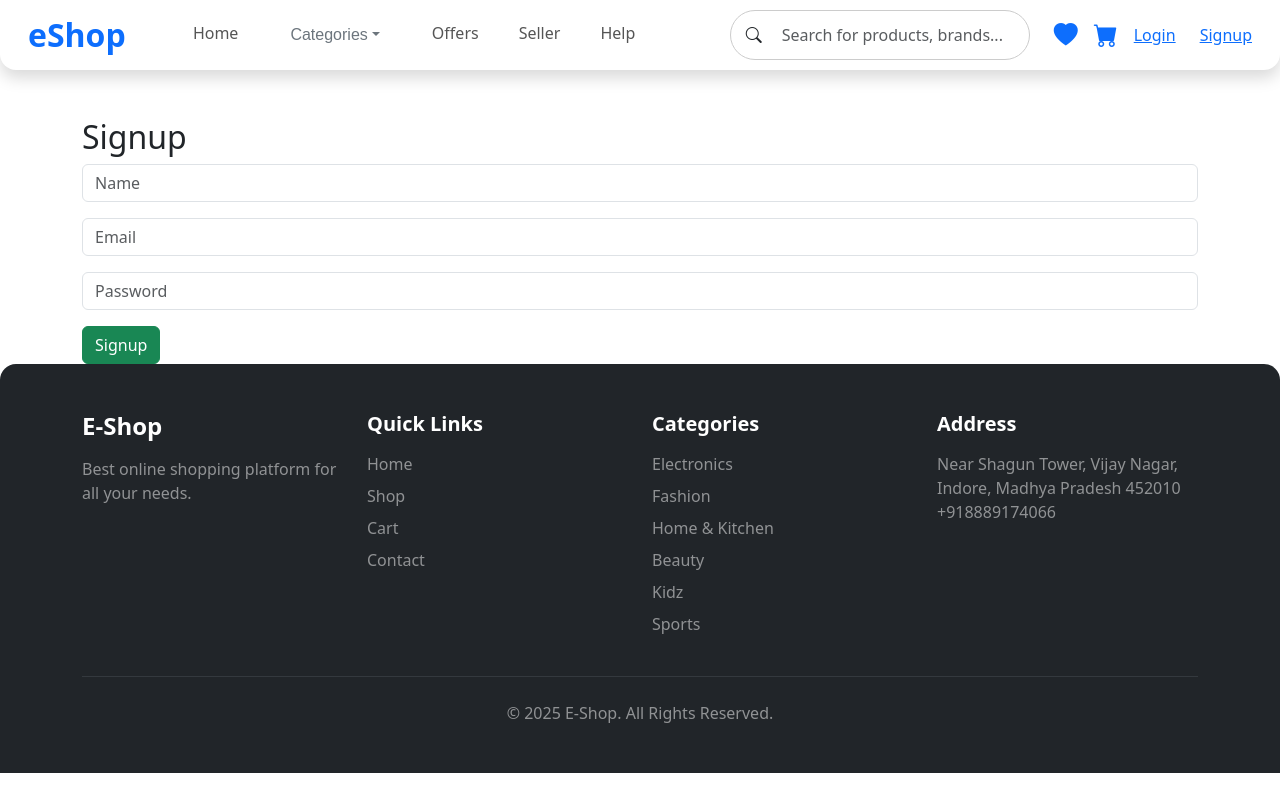
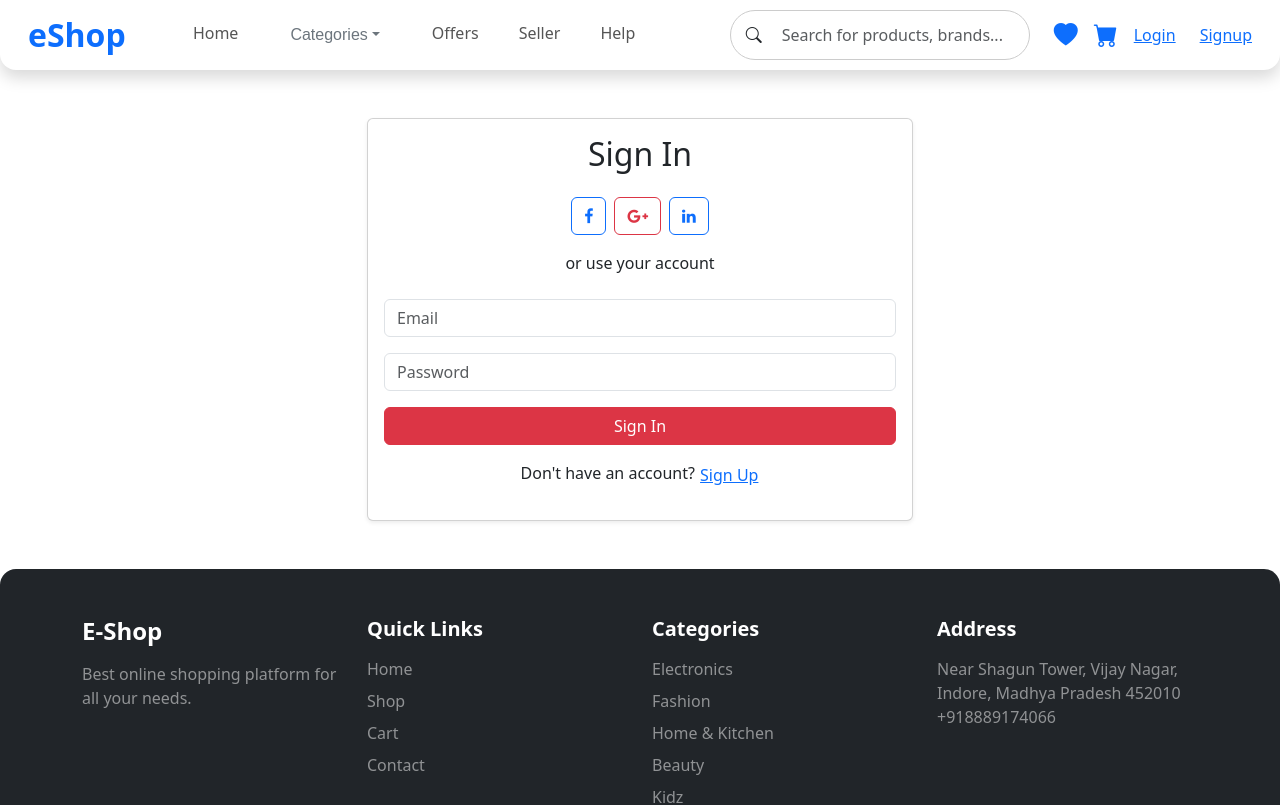
Before and after one commit to manojbarode/E-Commerce, a React (Create React App) app: page /signup in a window 1280 px wide. Shown: the top 805 px of the page. Built offline with nearby package versions, Linux system fonts and the light colour scheme.

Commit message:
Login and SignUp Update

```diff
--- a/src/App.js
+++ b/src/App.js
@@ -10,6 +10,7 @@ import Profile from "./pages/Profile";
 import ProtectedRoute from "./components/ProtectedRoute";
 
 import AuthProvider from "./context/AuthContext";
+import AddSeller from "./pages/Admin/Addseller";
 
 const App = () => {
   return (
@@ -19,11 +20,10 @@ const App = () => {
           <Route path="/" element={<Home />} />
           <Route path="/login" element={<Login />} />
           <Route path="/signup" element={<Signup />} />
+          <Route path="/seller" element={<AddSeller />} />
 
           {/* Protected profile route */}
-          <Route
-            path="/profile"
-            element={
+          <Route path="/profile" element={
               <ProtectedRoute>
                 <Profile />
               </ProtectedRoute>
--- a/src/components/Navbar.jsx
+++ b/src/components/Navbar.jsx
@@ -35,7 +35,7 @@ export default function Navbar() {
               <li><Link to="/" className="nav-link custom-nav">Home</Link></li>
               <CategoriesDropdown/>
               <li><Link to="/offers" className="nav-link custom-nav">Offers</Link></li>
-              <li><Link to="/seller" className="nav-link custom-nav">Seller</Link></li>
+              <li><Link to="/Addseller" className="nav-link custom-nav">Seller</Link></li>
               <li><Link to="/help" className="nav-link custom-nav">Help</Link></li>
             </ul>
 
--- a/src/pages/Signup.jsx
+++ b/src/pages/Signup.jsx
@@ -1,32 +1,106 @@
-import { useContext } from "react";
-import { useNavigate } from "react-router-dom";
-import { AuthContext } from "../context/AuthContext";
+import React, { useState } from "react";
+import "bootstrap/dist/css/bootstrap.min.css";
 
-export default function Signup() {
-  const { loginUser } = useContext(AuthContext);
-  const navigate = useNavigate();
+const AuthForm = () => {
+  const [isSignUp, setIsSignUp] = useState(false);
+  const [name, setName] = useState("");
 
-  const handleSignup = (e) => {
+  const toggleForm = () => setIsSignUp(!isSignUp);
+
+  const handleSignInSubmit = (e) => {
     e.preventDefault();
-    loginUser(); // signup ke baad login
-    navigate("/");
+    console.log("Sign In submitted");
+  };
+
+  const handleSignUpSubmit = (e) => {
+    e.preventDefault();
+    console.log("Sign Up submitted with Name:", name);
+  };
+
+  // Name input change handler - only letters allowed
+  const handleNameChange = (e) => {
+    const value = e.target.value;
+    const lettersOnly = value.replace(/[^a-zA-Z ]/g, ""); // remove numbers & special chars
+    setName(lettersOnly);
   };
 
   return (
-    <div className="container mt-5">
-      <h2>Signup</h2>
-      <form onSubmit={handleSignup}>
-        <div className="mb-3">
-          <input type="text" placeholder="Name" className="form-control" required />
+    <div className="container py-5">
+      <link
+        rel="stylesheet"
+        href="https://cdnjs.cloudflare.com/ajax/libs/font-awesome/4.7.0/css/font-awesome.min.css"
+      />
+      <div className="row justify-content-center">
+        <div className="col-md-8 col-lg-6">
+          <div className="card shadow-sm">
+            <div className="card-body">
+              <h2 className="text-center mb-4">{isSignUp ? "Sign Up" : "Sign In"}</h2>
+
+              <div className="d-flex justify-content-center mb-3">
+                <a href="#" className="btn btn-outline-primary mx-1">
+                  <i className="fa fa-facebook"></i>
+                </a>
+                <a href="#" className="btn btn-outline-danger mx-1">
+                  <i className="fa fa-google-plus"></i>
+                </a>
+                <a href="#" className="btn btn-outline-primary mx-1">
+                  <i className="fa fa-linkedin"></i>
+                </a>
+              </div>
+              <p className="text-center mb-4">
+                {isSignUp ? "or use your email for registration" : "or use your account"}
+              </p>
+
+              <form onSubmit={isSignUp ? handleSignUpSubmit : handleSignInSubmit}>
+                {isSignUp && (
+                  <div className="mb-3">
+                    <input
+                      type="text"
+                      className="form-control"
+                      placeholder="Name"
+                      value={name}
+                      onChange={handleNameChange}
+                      required
+                    />
+                  </div>
+                )}
+                <div className="mb-3">
+                  <input
+                    type="email"
+                    className="form-control"
+                    placeholder="Email"
+                    required
+                  />
+                </div>
+                <div className="mb-3">
+                  <input
+                    type="password"
+                    className="form-control"
+                    placeholder="Password"
+                    required
+                  />
+                </div>
+                <div className="d-grid mb-3">
+                  <button type="submit" className="btn btn-danger">
+                    {isSignUp ? "Sign Up" : "Sign In"}
+                  </button>
+                </div>
+              </form>
+
+              <p className="text-center">
+                {isSignUp
+                  ? "Already have an account? "
+                  : "Don't have an account? "}
+                <button className="btn btn-link p-0" onClick={toggleForm}>
+                  {isSignUp ? "Sign In" : "Sign Up"}
+                </button>
+              </p>
+            </div>
+          </div>
         </div>
-        <div className="mb-3">
-          <input type="email" placeholder="Email" className="form-control" required />
-        </div>
-        <div className="mb-3">
-          <input type="password" placeholder="Password" className="form-control" required />
-        </div>
-        <button type="submit" className="btn btn-success">Signup</button>
-      </form>
+      </div>
     </div>
   );
-}
+};
+
+export default AuthForm;
```
Also changed, not shown: src/pages/Admin/Addseller.jsx (added).
